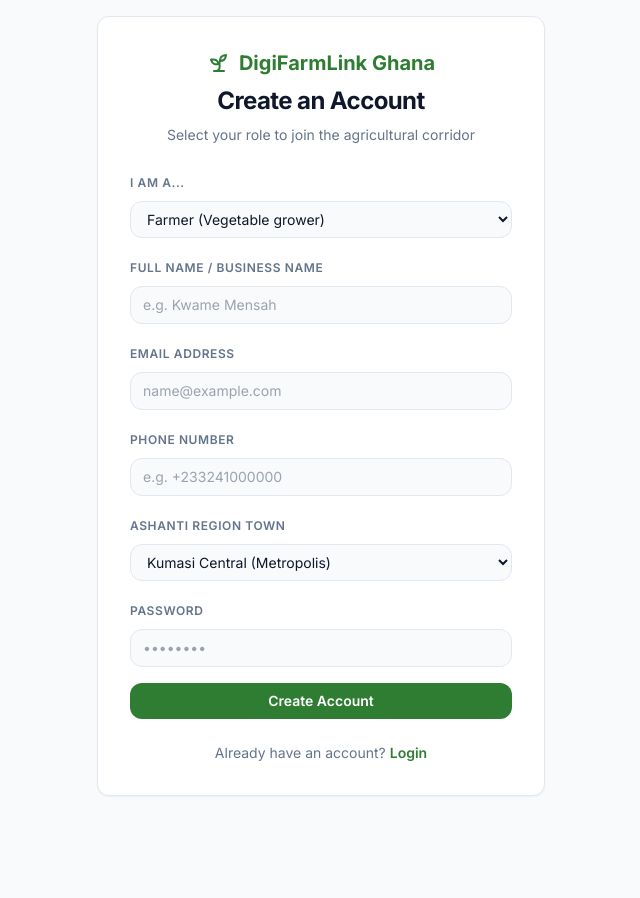
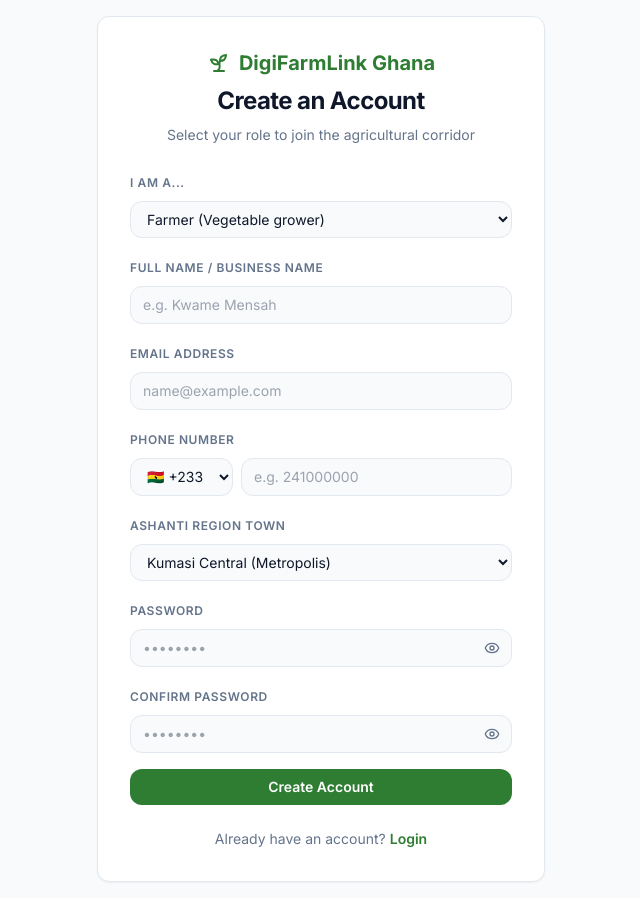
Before and after one commit to Mark-Finley/DigiFarmLink, a Next.js app: page /register in a window 1280 px wide. Shown: the whole page, without its empty margins (319-959 px from the left). Before the commit the page ends 812 px from the top, so only its background shows below. Built offline with nearby package versions, Linux system fonts and the light colour scheme.

Commit message:
enhanced login/registration

```diff
--- a/app/login/page.tsx
+++ b/app/login/page.tsx
@@ -2,12 +2,13 @@
 
 import Link from "next/link";
 import { useState, useTransition } from "react";
-import { Sprout, Loader2 } from "lucide-react";
+import { Sprout, Loader2, Eye, EyeOff } from "lucide-react";
 import { loginAction } from "@/app/actions/auth";
 
 export default function LoginPage() {
   const [error, setError] = useState<string | null>(null);
   const [isPending, startTransition] = useTransition();
+  const [showPassword, setShowPassword] = useState(false);
 
   const handleSubmit = (event: React.FormEvent<HTMLFormElement>) => {
     event.preventDefault();
@@ -65,15 +66,30 @@ export default function LoginPage() {
             <label className="text-xs font-semibold uppercase tracking-wider text-muted-foreground" htmlFor="password">
               Password
             </label>
+            <div className="relative">
               <input
                 id="password"
                 name="password"
-              type="password"
+                type={showPassword ? "text" : "password"}
                 placeholder="••••••••"
                 required
                 disabled={isPending}
-              className="w-full border rounded-lg px-3 py-2 text-sm bg-background focus:outline-none focus:ring-2 focus:ring-primary/50 disabled:opacity-50"
+                className="w-full border rounded-lg pl-3 pr-10 py-2 text-sm bg-background focus:outline-none focus:ring-2 focus:ring-primary/50 disabled:opacity-50"
               />
+              <button
+                type="button"
+                onClick={() => setShowPassword(!showPassword)}
+                disabled={isPending}
+                className="absolute right-3 top-1/2 -translate-y-1/2 text-muted-foreground hover:text-foreground transition-colors disabled:opacity-50"
+                aria-label={showPassword ? "Hide password" : "Show password"}
+              >
+                {showPassword ? (
+                  <EyeOff className="h-4 w-4" />
+                ) : (
+                  <Eye className="h-4 w-4" />
+                )}
+              </button>
+            </div>
           </div>
           <button
             type="submit"
--- a/app/register/page.tsx
+++ b/app/register/page.tsx
@@ -2,19 +2,33 @@
 
 import Link from "next/link";
 import { useState, useTransition } from "react";
-import { Sprout, Loader2, CheckCircle } from "lucide-react";
+import { Sprout, Loader2, CheckCircle, Eye, EyeOff } from "lucide-react";
 import { registerAction } from "@/app/actions/auth";
 
 export default function RegisterPage() {
   const [error, setError] = useState<string | null>(null);
   const [success, setSuccess] = useState<boolean>(false);
   const [isPending, startTransition] = useTransition();
+  const [showPassword, setShowPassword] = useState(false);
+  const [showConfirmPassword, setShowConfirmPassword] = useState(false);
 
   const handleSubmit = (event: React.FormEvent<HTMLFormElement>) => {
     event.preventDefault();
     setError(null);
 
     const formData = new FormData(event.currentTarget);
+    const password = formData.get("password") as string;
+    const confirmPassword = formData.get("confirmPassword") as string;
+
+    if (password !== confirmPassword) {
+      setError("Passwords do not match.");
+      return;
+    }
+
+    const countryCode = formData.get("countryCode") as string;
+    const phoneNumber = (formData.get("phoneNumber") as string || "").trim();
+    const cleanPhone = phoneNumber.startsWith("0") ? phoneNumber.slice(1) : phoneNumber;
+    formData.set("phone", `${countryCode}${cleanPhone}`);
 
     startTransition(async () => {
       const result = await registerAction(formData);
@@ -120,15 +134,32 @@ export default function RegisterPage() {
             <label className="text-xs font-semibold uppercase tracking-wider text-muted-foreground" htmlFor="phone">
               Phone Number
             </label>
+            <div className="flex gap-2">
+              <select
+                name="countryCode"
+                defaultValue="+233"
+                disabled={isPending}
+                className="border rounded-lg px-3 py-2 text-sm bg-background focus:outline-none focus:ring-2 focus:ring-primary/50 disabled:opacity-50"
+              >
+                <option value="+233">🇬🇭 +233</option>
+                <option value="+234">🇳🇬 +234</option>
+                <option value="+225">🇨🇮 +225</option>
+                <option value="+228">🇹🇬 +228</option>
+                <option value="+231">🇱🇷 +231</option>
+                <option value="+232">🇸🇱 +232</option>
+                <option value="+229">🇧🇯 +229</option>
+                <option value="+254">🇰🇪 +254</option>
+              </select>
               <input
                 id="phone"
-              name="phone"
+                name="phoneNumber"
                 type="tel"
-              placeholder="e.g. +233241000000"
+                placeholder="e.g. 241000000"
                 required
                 disabled={isPending}
-              className="w-full border rounded-lg px-3 py-2 text-sm bg-background focus:outline-none focus:ring-2 focus:ring-primary/50 disabled:opacity-50"
+                className="flex-1 border rounded-lg px-3 py-2 text-sm bg-background focus:outline-none focus:ring-2 focus:ring-primary/50 disabled:opacity-50"
               />
+            </div>
           </div>
 
           <div className="space-y-2">
@@ -156,15 +187,60 @@ export default function RegisterPage() {
             <label className="text-xs font-semibold uppercase tracking-wider text-muted-foreground" htmlFor="password">
               Password
             </label>
+            <div className="relative">
               <input
                 id="password"
                 name="password"
-              type="password"
+                type={showPassword ? "text" : "password"}
                 placeholder="••••••••"
                 required
                 disabled={isPending}
-              className="w-full border rounded-lg px-3 py-2 text-sm bg-background focus:outline-none focus:ring-2 focus:ring-primary/50 disabled:opacity-50"
+                className="w-full border rounded-lg pl-3 pr-10 py-2 text-sm bg-background focus:outline-none focus:ring-2 focus:ring-primary/50 disabled:opacity-50"
               />
+              <button
+                type="button"
+                onClick={() => setShowPassword(!showPassword)}
+                disabled={isPending}
+                className="absolute right-3 top-1/2 -translate-y-1/2 text-muted-foreground hover:text-foreground transition-colors disabled:opacity-50"
+                aria-label={showPassword ? "Hide password" : "Show password"}
+              >
+                {showPassword ? (
+                  <EyeOff className="h-4 w-4" />
+                ) : (
+                  <Eye className="h-4 w-4" />
+                )}
+              </button>
+            </div>
+          </div>
+
+          <div className="space-y-2">
+            <label className="text-xs font-semibold uppercase tracking-wider text-muted-foreground" htmlFor="confirmPassword">
+              Confirm Password
+            </label>
+            <div className="relative">
+              <input
+                id="confirmPassword"
+                name="confirmPassword"
+                type={showConfirmPassword ? "text" : "password"}
+                placeholder="••••••••"
+                required
+                disabled={isPending}
+                className="w-full border rounded-lg pl-3 pr-10 py-2 text-sm bg-background focus:outline-none focus:ring-2 focus:ring-primary/50 disabled:opacity-50"
+              />
+              <button
+                type="button"
+                onClick={() => setShowConfirmPassword(!showConfirmPassword)}
+                disabled={isPending}
+                className="absolute right-3 top-1/2 -translate-y-1/2 text-muted-foreground hover:text-foreground transition-colors disabled:opacity-50"
+                aria-label={showConfirmPassword ? "Hide confirm password" : "Show confirm password"}
+              >
+                {showConfirmPassword ? (
+                  <EyeOff className="h-4 w-4" />
+                ) : (
+                  <Eye className="h-4 w-4" />
+                )}
+              </button>
+            </div>
           </div>
 
           <button
```
Also changed, not shown: 1 other file (tests, documents, lock files or other folders). Lines whose indentation alone changed are shown as unchanged.
